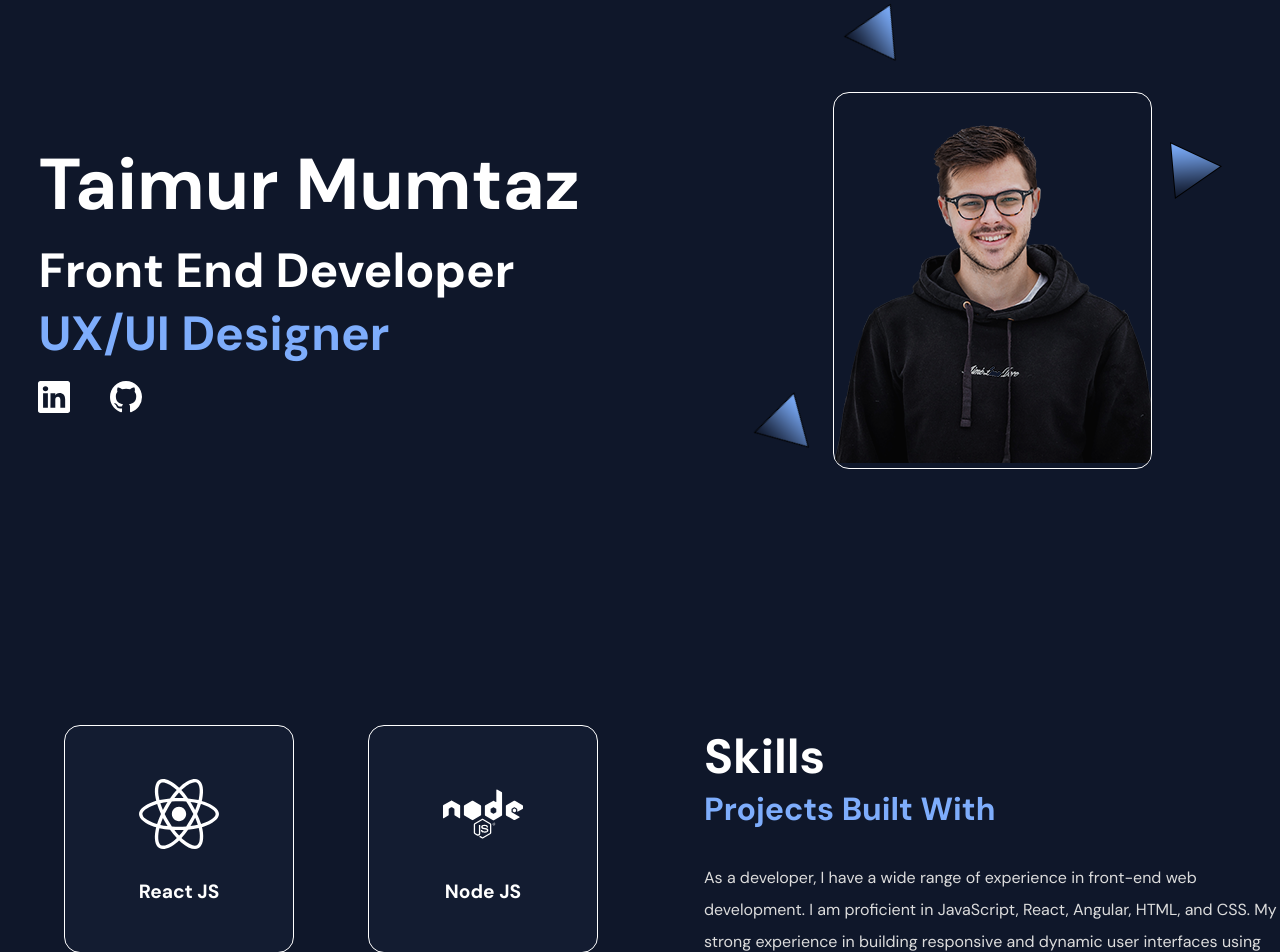
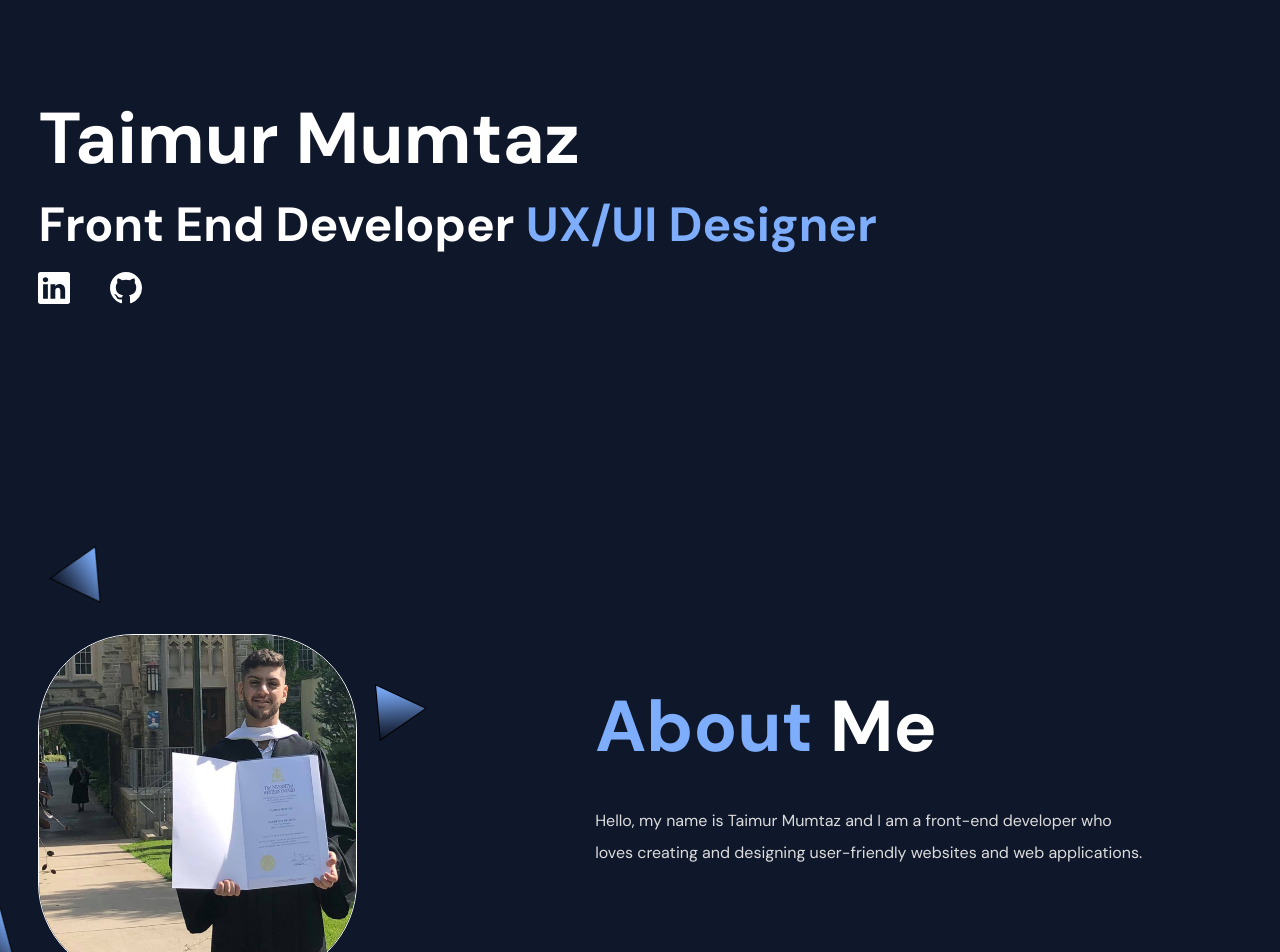
Before and after one commit to Tmumtaz/Portfolio, a React (Create React App) app: page / in a window 1280 px wide. Shown: the part 100-1052 px from the top of the page. Built offline with nearby package versions, Linux system fonts and the light colour scheme.

Commit message:
layout complete, todo - motion and animations

```diff
--- a/src/App.js
+++ b/src/App.js
@@ -5,6 +5,7 @@ import { Container, MainBody } from "./Styles/Global.styled";
 import Showcase from "./Components/Showcase";
 import MySkills from "./Components/Skills";
 import MyProjects from "./Components/MyProjects";
+import About from "./Components/About";
 
 function App() {
   return (
@@ -12,8 +13,10 @@ function App() {
      <MainBody>
       <Container>
         <Showcase />
+        <About />
         <MySkills />
         <MyProjects />
+
       </Container>
      </MainBody>
     </ThemeProvider>
--- /dev/null
+++ b/src/Components/About.js
@@ -0,0 +1,72 @@
+import React from "react";
+
+import {
+  PaddingContainer,
+  FlexContainer,
+  Heading,
+  ParaText,
+  BlueText,
+  IconContainer,
+} from "../Styles/Global.styled";
+
+import {
+  ShowcaseParticleContainer,
+  ShowcaseImageCard,
+  Particle,
+} from "../Styles/Showcase.styled";
+
+import { BsLinkedin, BsGithub } from "react-icons/bs";
+
+import ShowcaseImage from "../Assets/About.png"
+import BackgroundImg from "../Assets/particle.png";
+
+const About = () => {
+  return (
+    <PaddingContainer id="Home" left="3%" right="10%" top="15%" bottom="10%">
+      <FlexContainer align="center" fullWidthChild>
+        <FlexContainer justify="flex-start">
+          <ShowcaseParticleContainer>
+            <ShowcaseImageCard>
+              <img src={ShowcaseImage} alt="Showcase" />
+            </ShowcaseImageCard>
+            <Particle
+              src={BackgroundImg}
+              alt="Particle"
+              top="-80px"
+              left="20px"
+              rotate="60deg"
+            />
+            <Particle
+              src={BackgroundImg}
+              alt="Particle"
+              top="50px"
+              right="-70px"
+              rotate="0deg"
+            />
+            <Particle
+              src={BackgroundImg}
+              alt="Particle"
+              bottom="10px"
+              left="-70px"
+              rotate="50deg"
+            />
+          </ShowcaseParticleContainer>
+        </FlexContainer>
+
+        <div>
+          <Heading as="h1" size="h1">
+            <BlueText>About</BlueText> Me
+          </Heading>
+
+          <ParaText as="p" top="2rem" bottom="4rem">
+            Hello, my name is Taimur Mumtaz and I am a front-end developer
+            who loves creating and designing user-friendly
+            websites and web applications.
+          </ParaText>
+        </div>
+      </FlexContainer>
+    </PaddingContainer>
+  );
+};
+
+export default About;
--- a/src/Components/MyProjects.js
+++ b/src/Components/MyProjects.js
@@ -33,6 +33,14 @@ const MyProjects = () => {
             projectImage: Project2,
             reverse:false
         },
+        {
+            id:1,
+            projectName: "Booking App",
+            projectDescription: "Description 2",
+            techStack: ['React Native', 'Sass', 'Firebase'],
+            projectImage: Project2,
+            reverse:false
+        },
     ]
 
 
--- a/src/Components/Showcase.js
+++ b/src/Components/Showcase.js
@@ -44,16 +44,7 @@ const Showcase = () => {
           </FlexContainer>
         </div>
 
-        <FlexContainer justify="flex-end" >
-            <ShowcaseParticleContainer>
-                <ShowcaseImageCard>
-                    <img src={ShowcaseImage} alt="Showcase" />
-                </ShowcaseImageCard>
-                <Particle src={BackgroundImg} alt="Particle" top="-80px" left="20px" rotate="60deg" />
-                <Particle src={BackgroundImg} alt="Particle" top="50px" right="-70px" rotate="0deg" />
-                <Particle src={BackgroundImg} alt="Particle" bottom="10px" left="-70px" rotate="50deg" />
-            </ShowcaseParticleContainer>
-        </FlexContainer>
+
       </FlexContainer>
     </PaddingContainer>
   );
--- a/src/Styles/Showcase.styled.js
+++ b/src/Styles/Showcase.styled.js
@@ -7,8 +7,9 @@ export const ShowcaseParticleContainer = styled.div`
 export const ShowcaseImageCard = styled.div`
   border: 1px solid white;
   width: max-content;
-  padding-top: 2rem;
-  border-radius: 1rem;
+
+
+  border-radius: 6rem;
   position: relative;
   overflow: hidden;
 `;
```
Also changed, not shown: src/Assets/About.png (added).
